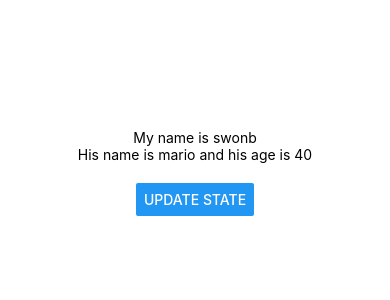
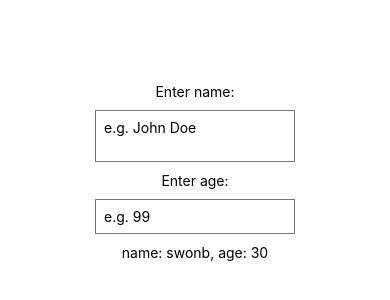
Before and after one commit to swonbae/ReactNative, a React Native app: screen / in a window 390 px wide. Shown: the part 250-550 px from the top of the page. Built offline with nearby package versions, Linux system fonts and the light colour scheme.

Commit message:
Text Inputs (#5)

```diff
--- a/App.js
+++ b/App.js
@@ -1,25 +1,31 @@
 import { StatusBar } from "expo-status-bar";
 import React, { useState } from "react";
-import { StyleSheet, Text, View, Button } from "react-native";
+import { StyleSheet, Text, View, TextInput } from "react-native";
 
 export default function App() {
   const [name, setName] = useState("swonb");
-  const [person, setPerson] = useState({ name: "mario", age: 40 });
-
-  const clickHandler = () => {
-    setName("lala");
-    setPerson({ name: "luigi", age: 45 });
-  };
+  const [age, setAge] = useState("30");
 
   return (
     <View style={styles.container}>
-      <Text>My name is {name}</Text>
+      <Text>Enter name:</Text>
+      <TextInput
+        multiline
+        style={styles.input}
+        placeholder="e.g. John Doe"
+        onChangeText={(val) => setName(val)}
+      />
+      <Text>Enter age:</Text>
+      <TextInput
+        keyboardType="numeric"
+        style={styles.input}
+        placeholder="e.g. 99"
+        onChangeText={(val) => setAge(val)}
+      />
+
       <Text>
-        His name is {person.name} and his age is {person.age}
+        name: {name}, age: {age}
       </Text>
-      <View style={styles.buttonContainer}>
-        <Button title="update state" onPress={clickHandler} />
-      </View>
       <StatusBar style="auto" />
     </View>
   );
@@ -32,7 +38,11 @@
     alignItems: "center",
     justifyContent: "center",
   },
-  buttonContainer: {
-    marginTop: 20,
+  input: {
+    borderWidth: 1,
+    borderColor: "#777",
+    padding: 8,
+    margin: 10,
+    width: 200,
   },
 });
```
